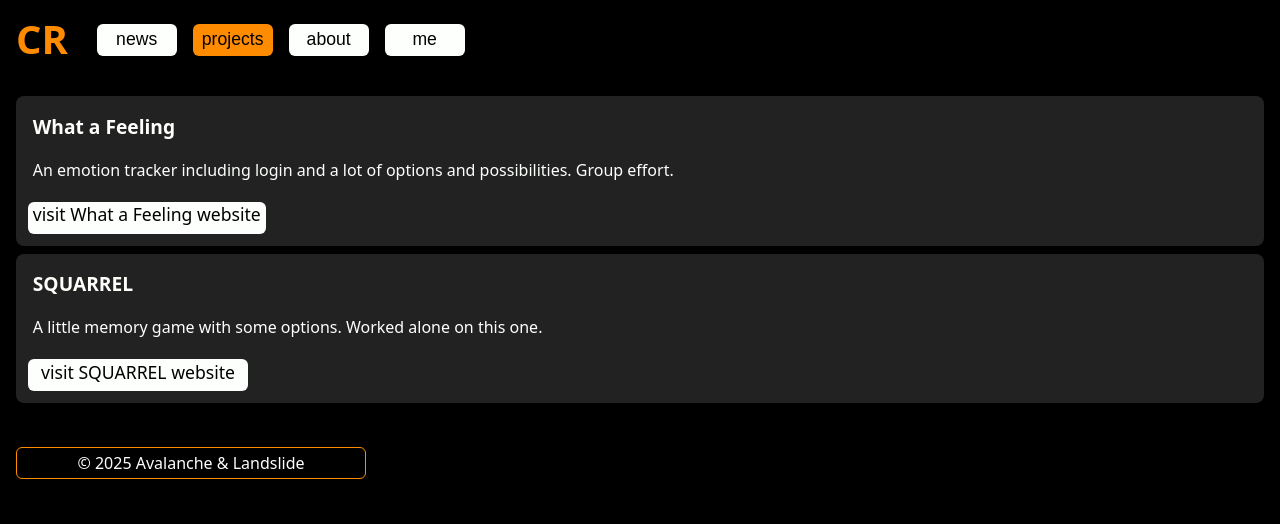
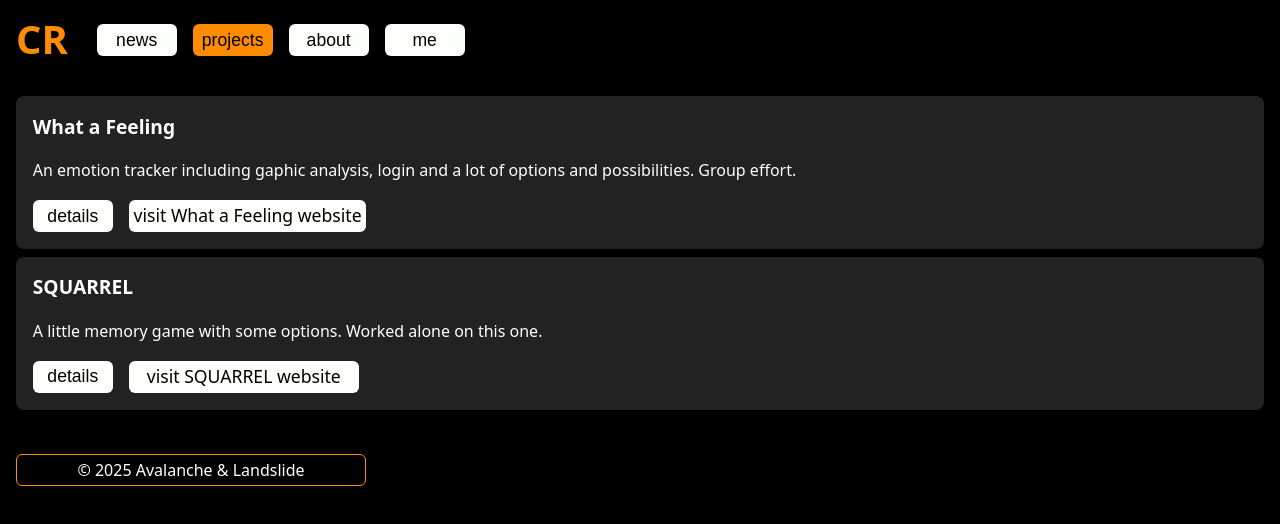
Before and after one commit to Xristof23/portfolio-react, a Next.js app: page / in a window 1280 px wide. Shown: the top 524 px of the page. Built offline with nearby package versions, Linux system fonts and the light colour scheme.

Commit message:
add SimpleList Component, add Detailsview for Projectlist, better News

```diff
--- a/components/Article.js
+++ b/components/Article.js
@@ -1,10 +1,7 @@
 import { Headline1, StandardArticle, StandardParagraph } from "@/sharedStyledComponents"
-import Button from "./Button";
-
-
 
 export default function Article({ content }) {
-    const { headline, paragraphList, buttonText } = content;
+    const { headline, paragraphList } = content;
     return (
         <StandardArticle>
             <Headline1>{headline}</Headline1>
--- a/components/MainContainer.js
+++ b/components/MainContainer.js
@@ -15,7 +15,7 @@ export default function MainContainer({ whatIsShown }) {
 
     return (
         <StyledMain>
-            {whatIsShown === "news" && <ProjectList list={newsList} />}
+            {whatIsShown === "news" && <ProjectList newsMode list={newsList} />}
             {whatIsShown === "projects" && <ProjectList list={projectList} />}
             {whatIsShown === "about" && <Article content={aboutContent} />}
             {whatIsShown === "me" && <Article content={meContent} />}
--- a/components/ProjectCard.js
+++ b/components/ProjectCard.js
@@ -1,37 +1,25 @@
-import { StandardArticle, StandardParagraph, StandardLink, Headline2, FlexRowWrapper } from "@/sharedStyledComponents";
+import { ButtonContainer, StandardArticle, StandardParagraph, Headline2, FlexRowWrapper, ButtonLikeLink } from "@/sharedStyledComponents";
 import Button from "./Button";
-import styled from "styled-components";
-
-const ButtonLikeLink = styled(StandardLink)`
-color: black;
-text-align: center;
-font-size: 1.1rem;
-line-height: 1.1rem;
-font-weight: 500;
-margin: 0.5rem;
-padding: 0.3rem;
-width: ${({ $width }) => $width ? `${$width}px` : "5rem"};
-background-color: ${({ $color }) => $color? $color : "#fcfffc"};
-min-width: fit-content;
-height: 2rem;
-border-radius: 6px;
- &:hover {
-    background-color:rgb(252, 188, 69);
-    cursor: pointer;
-  }
-`;
+import { useState } from "react";
+import SimpleList from "./SimpleList";
 
 export default function ProjectCard({ project }) {
-    const { title, shortDescription, url } = project;
+    const { date, description, description2, featureList, title, shortDescription, url } = project;
+    const [showDetails, setShowDetails]  = useState(false);
 
     return (
         <StandardArticle>
-            <Headline2>{title}</Headline2>
+            <Headline2>{date && date} {title}</Headline2>
             <StandardParagraph>{shortDescription}</StandardParagraph>
-            <FlexRowWrapper>
-                {/* <Button text="show details" /> */}
-               {url && <ButtonLikeLink $width={220}  href={url} title="Check this out!" >visit {title} website</ButtonLikeLink>}
-            </FlexRowWrapper>
+            {showDetails && <>
+                <StandardParagraph>{description}</StandardParagraph>
+                {description2 && <StandardParagraph>{description2}</StandardParagraph>}
+                {featureList && <SimpleList array={featureList} />}
+            </>}
+            <ButtonContainer>
+                <Button activeColor={"darkorange"} isActive={showDetails} text="details"  buttonFunction={setShowDetails} argument={!showDetails} toggle />
+               {url && <ButtonLikeLink $width={230}  href={url} title="Check this out!" >visit {title} website</ButtonLikeLink>}
+            </ButtonContainer>
 
         </StandardArticle>)
 }
--- a/components/ProjectList.js
+++ b/components/ProjectList.js
@@ -5,7 +5,8 @@ export default function ProjectList({ list }) {
         <>
         {list.map((entry) =>
             <ProjectCard key={entry.title} project={entry} />
-          )}
+            )
+          }
         </>
     )
 }
--- /dev/null
+++ b/components/SimpleList.js
@@ -0,0 +1,13 @@
+import styled from "styled-components"
+
+const UnorderList = styled.ul`
+  list-style-type: disc;
+  margin: 0.25rem 1.25rem 0.25rem;
+  padding: 0.25rem;
+`;
+
+export default function SimpleList({ array }) {
+    return (<UnorderList>
+        {array.map((entry) => <li key={entry}>{entry}</li>)
+    }</UnorderList>)
+}
--- a/contentData.js
+++ b/contentData.js
@@ -24,9 +24,13 @@ const news250420 = {
 const whatAFeeling = {
   title: "What a Feeling",
   shortDescription:
-    "An emotion tracker including login and a lot of options and possibilities. Group effort.",
+    "An emotion tracker including gaphic analysis, login and a lot of options and possibilities. Group effort.",
   description:
-    "What a feeling is a web app which helps you track your emotions... Jana, Jan, Sonja and me created that. We used a scrum like agile aproach. It was ...",
+    "What a feeling is a web app which helps you track your emotions. It was the final project of our team at Neue Fische Web Development Bootcamp. Jana, Jan, Sonja and me created that. ",
+  description2:
+    "We used a scrum like agile aproach and githubs project board to organize the work. After abot have of the planned time, we had our mvp and continued to develop extra features.",
+  featureList: ["document your emotion", "graphic analysis", "login with google", "backend", "..."],
+  techStackList: ["html", "css", "React", "next.js", "plotly"],
   url: "https://what-a-feeling.vercel.app/",
 };
 
@@ -34,7 +38,7 @@ const squarrel = {
   title: "SQUARREL",
   shortDescription: "A little memory game with some options. Worked alone on this one.",
   description:
-    "A memory game with different card sets, timer and two player (hot seat) mode. Did this alone, no KI used for coding, only for the images.",
+    "A memory game with different card sets, timer, highscore and two player (hot seat) mode. Did this alone, no KI used for coding, only for the images.",
   url: "https://squarrel.vercel.app/",
   year: 2024
 };
--- a/pages/index.js
+++ b/pages/index.js
@@ -2,7 +2,6 @@
 import Footer from "@/components/Footer";
 import Header from "@/components/Header";
 import MainContainer from "@/components/MainContainer";
-import { Headline1, StandardParagraph } from "@/sharedStyledComponents";
 import { useState } from "react";
 
 export default function HomePage() {
@@ -11,10 +10,6 @@ export default function HomePage() {
     <>
       <Header whatIsShown={whatIsShown} setWhatIsShown={setWhatIsShown} />
       <MainContainer whatIsShown={whatIsShown}>
-        <Headline1>About this</Headline1>
-        <StandardParagraph>
-          This portfolio ....
-        </StandardParagraph>
       </MainContainer>
       <Footer/>
     </>
--- a/sharedStyledComponents.js
+++ b/sharedStyledComponents.js
@@ -1,7 +1,7 @@
 import Link from "next/link";
 import styled from "styled-components";
 
-//Buttons
+//Buttons and links
 const ButtonContainer = styled.div`
   display: flex;
   gap: 0.4rem;
@@ -20,7 +20,7 @@ const StandardButton = styled.button`
 color: black;
 text-align: center;
 font-size: 1.1rem;
-line-height: 1.1rem;
+line-height: 1.3rem;
 font-weight: 500;
 margin: .3rem;
 padding: 0.3rem;
@@ -36,6 +36,29 @@ border: none;
   }
 `;
 
+const StandardLink = styled(Link)`
+margin: 0.5rem;
+text-decoration: none;
+`;
+
+const ButtonLikeLink = styled(StandardLink)`
+color: black;
+text-align: center;
+font-size: 1.1rem;
+line-height: 1.3rem;
+font-weight: 500;
+margin: 0.3rem;
+padding: 0.3rem;
+width: ${({ $width }) => $width ? `${$width}px` : "5rem"};
+background-color: ${({ $color }) => $color? $color : "#fcfffc"};
+min-width: fit-content;
+height: 2rem;
+border-radius: 6px;
+ &:hover {
+    background-color:rgb(252, 188, 69);
+    cursor: pointer;
+  }
+`;
 
 //Basic
 const StandardParagraph = styled.p`
@@ -69,10 +92,7 @@ margin: .4rem;
 padding: .4rem;
 `;
 
-const StandardLink = styled(Link)`
-margin: 0.5rem;
-text-decoration: none;
-`;
+
 
 //Basic-wrapper
 const FlexRowWrapper = styled.div`
@@ -117,6 +137,7 @@ const StyledInput = styled.input`
 `;
 
 export {
+  ButtonLikeLink,
     ButtonContainer,
     FlexRowWrapper,
     FlexColumnWrapper,
```
